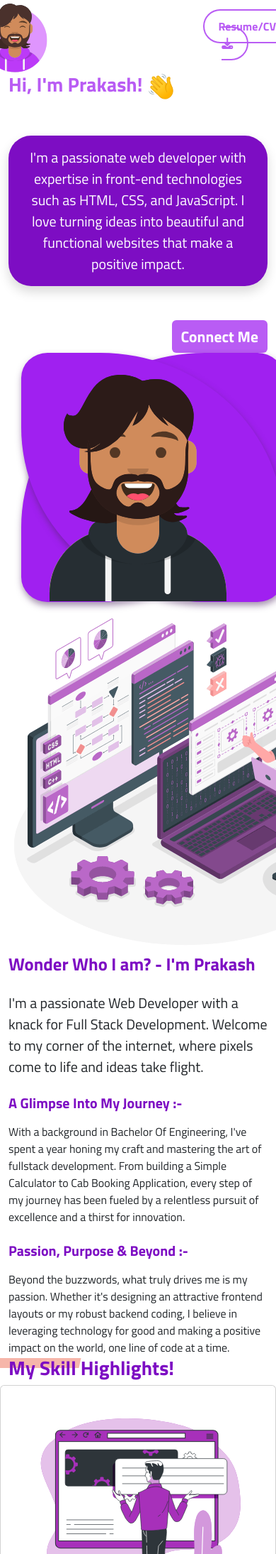
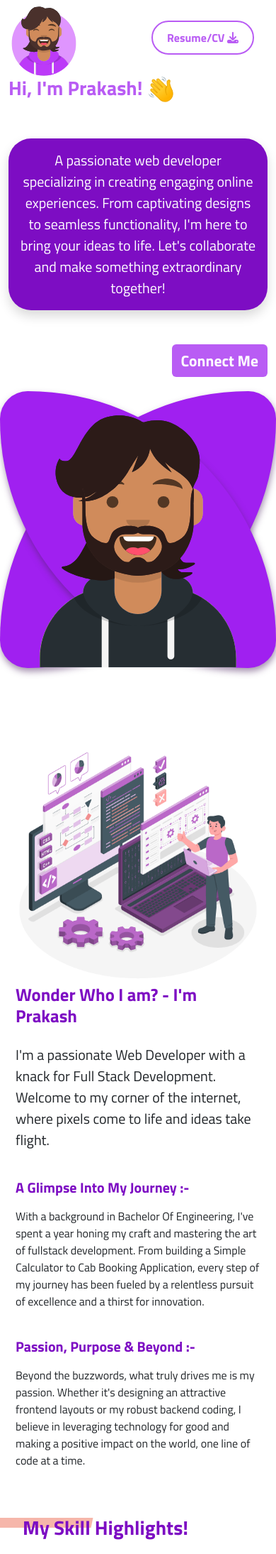
Before and after one commit to praghu-b/Static-Portfolio, a Node server app: page / in a window 390 px wide; the page is wider, and only the part inside the window is pictured. Shown: the top 2189 px of that part at 71% size. Run offline with Node 20, Linux system fonts and the light colour scheme; some libraries are stand-ins or nearby versions.

Commit message:
Responsive View Ready

```diff
--- a/app.js
+++ b/app.js
@@ -1,12 +1,57 @@
+require('dotenv').config()
+const express = require('express')
+const nodemailer = require('nodemailer')
+const bodyParser = require('body-parser')
 
-const express = require('express')
 const app = express()
 
+app.use(bodyParser.urlencoded({ extended: false }));
+app.use(bodyParser.json());
+
 app.set('view engine', 'ejs')
-app.use('/', express.static( __dirname + '/public'))
-app.use('/node_modules', express.static( __dirname + '/node_modules'))
+app.use('/', express.static(__dirname + '/public'))
+app.use('/node_modules', express.static(__dirname + '/node_modules'))
 app.set('views', __dirname + '/views')
 
-app.get('/', (req,res) => { res.render('index')})
+app.get('/', (req, res) => { res.render('index') })
+
+app.post('/send-email', (req, res) => {
+    const { name, email, message } = req.body;
+
+    // Create transporter
+    let transporter = nodemailer.createTransport({
+        service: 'Gmail',
+        auth: {
+            user: process.env.EMAIL_USER,
+            pass: process.env.EMAIL_PASSWORD
+        }
+    });
+
+    let html_Content = `
+    <h3>Name: ${name}</h3>
+    <h3>Email: ${email}</h3>
+    <hr>
+    <h3>Message:</h3>
+    <p>${message}</p>`
+
+    // Email data
+    let mailOptions = {
+        from: `"${name}" <${email}>`,
+        to: `${process.env.EMAIL_USER}`,
+        subject: 'New Contact Form Submission',
+        html: html_Content
+    };
+
+    // Send email
+    transporter.sendMail(mailOptions, (error, info) => {
+        if (error) {
+            console.log(error);
+            res.json({ success: false, message: 'Sorry, something went wrong. Please try again later.' });
+        } else {
+            console.log('Email sent: ' + info.response);
+            res.redirect('/?success=true#contact');
+        }
+    });
+});
 
 module.exports = app
--- a/package.json
+++ b/package.json
@@ -13,8 +13,10 @@
   "dependencies": {
     "animate.css": "^4.1.1",
     "bootstrap": "^5.3.3",
+    "dotenv": "^16.4.5",
     "ejs": "^3.1.9",
     "express": "^4.18.3",
+    "nodemailer": "^6.9.13",
     "nodemon": "^3.1.0"
   }
 }
--- a/server.js
+++ b/server.js
@@ -1,6 +1,6 @@
+require('dotenv').config()
 const app = require('./app')
-const PORT = 3000
 
-app.listen(PORT, (req,res)=>{
-    console.log(`Listening on PORT: ${PORT}`)
+app.listen( process.env.PORT, (req,res)=>{
+    console.log(`Listening on PORT: ${process.env.PORT}`)
 })
--- a/views/index.ejs
+++ b/views/index.ejs
@@ -8,24 +8,30 @@
     <!-- BOOTSTRAP CSS -->
     <link rel="stylesheet" type="text/css" href="../node_modules/bootstrap/dist/css/bootstrap.min.css">
     <link rel="stylesheet" href="../node_modules/animate.css/animate.min.css">
-    <link rel="stylesheet" type="text/css" href="assets/css/style.css">
+    <link rel="stylesheet" type="text/css" href="assets/css/responsive.css">
     <link href="https://cdnjs.cloudflare.com/ajax/libs/font-awesome/5.15.4/css/all.min.css" rel="stylesheet">
     <link rel="stylesheet" type="text/css" href="assets/css/animate.css">
+
+    <style>
+        /* Adjust styles as needed */
+    </style>
 </head>
 
-<body>
+<body class="">
+
+    <div class="black-shade" id="black-shade" style="display: none;"></div>
 
     <!-- <%- include('partials/header') -%> -->
 
     <section class="hero-section bg-white d-flex justify-content-center align-items-center">
         <div class="container-fluid align-content-between">
-            <div class="row">
+            <div class="row hero-top">
                 <div class="col-12 d-flex justify-content-between align-items-center text-center">
-                    <div class="col-3 d-flex justify-content-center align-items-center">
-                        <img src="assets/images/avatar/avatar-top.svg" class="me-3" style="width: 100px;" alt="">
-                        <h2 class="fw-bold text-white">hello there !</h2>
+                    <div class="col-6 col-lg-3 d-flex justify-content-sm-center align-items-center">
+                        <img src="assets/images/avatar/avatar-top.svg" class="" style="width: 100px;" alt="">
+                        <h2 class="fw-bold d-lg-block d-none text-black">hello there !</h2>
                     </div>
-                    <div class="col-3">
+                    <div class="col-6 col-lg-3 align-items-center">
                         <a href="assets/docs/Resume2.pdf" download="Prakash_Resume" class="btn-2">
                             Resume/CV <i class="fas fa-download"></i>
                         </a>
@@ -37,17 +43,18 @@
                     <h2 class="text-purple-4 fs-1 fw-bold mb-5">Hi, I'm Prakash!
                         <img src="assets/icons/wave-hand.svg" width="40px" alt="">
                     </h2>
-                    <p class="bg-purple-2 text-white rounded-5 p-3 mb-5 fs-5 text-center shadow">I'm a passionate web developer with expertise in
-                        front-end technologies such as HTML, CSS, and JavaScript. I love turning ideas into beautiful
-                        and functional websites that make a positive impact. </p>
+                    <p class="bg-purple-2 text-white rounded-5 p-3 fs-5 mb-5 text-center shadow">
+                        A passionate web developer specializing in creating engaging online experiences. From captivating designs to seamless functionality, I'm here to bring your ideas to life. Let's collaborate and make something extraordinary together!
+                    </p>
                     <div class="col-lg-12 d-flex justify-content-end">
                         <button class="bg-purple-4 btn btn-rounded text-white fs-4 fw-bold">Connect Me</button>
                     </div>
                 </div>
-                <div class="col-12 col-lg-5 text-center animate__animated animate__fadeInRight">
+                <div
+                    class="col-12 img-bg-whole d-flex justify-content-center align-items-center col-lg-5 text-center animate__animated animate__fadeInRight">
                     <span class="img-bg"></span>
                     <span class="img-bg-2"></span>
-                    <img class="img" src="assets/images/avatar/avatar-hero.svg" width="90%" alt="">
+                    <img class="img" src="assets/images/avatar/avatar-hero.svg" width="100%" alt="">
                 </div>
             </div>
         </div>
@@ -58,17 +65,23 @@
             <!-- <h1 class="h1 text-purple-2 fw-bold m-lg-5">About Me</h1> -->
             <div class="row d-flex justify-content-between align-items-center">
                 <div class="col-lg-6 col-12">
-                    <img src="assets/gifs/about.gif" alt="">
+                    <img src="assets/gifs/about.gif" width="100%" alt="">
                 </div>
                 <div class="col-lg-6 col-12">
                     <h2 class="h2 text-purple-2 fw-bold mb-4">Wonder Who I am? - I'm Prakash</h2>
-                    <p class="fs-5 ps-lg-5">I'm  a passionate Web Developer with a knack for Full Stack Development. Welcome to my corner of the internet, where pixels come to life and ideas take flight.</p>
+                    <p class="fs-5 ps-lg-5">I'm a passionate Web Developer with a knack for Full Stack Development.
+                        Welcome to my corner of the internet, where pixels come to life and ideas take flight.</p>
                     <br>
                     <h5 class="fw-bold mb-3 text-purple-2">A Glimpse Into My Journey :-</h5>
-                    <p class="ps-lg-5">With a background in Bachelor Of Engineering, I've spent a year honing my craft and mastering the art of fullstack development. From building a Simple Calculator to Cab Booking Application, every step of my journey has been fueled by a relentless pursuit of excellence and a thirst for innovation.</p>
+                    <p class="ps-lg-5">With a background in Bachelor Of Engineering, I've spent a year honing my craft
+                        and mastering the art of fullstack development. From building a Simple Calculator to Cab Booking
+                        Application, every step of my journey has been fueled by a relentless pursuit of excellence and
+                        a thirst for innovation.</p>
                     <br>
                     <h5 class="fw-bold mb-3 text-purple-2">Passion, Purpose & Beyond :-</h5>
-                    <p class="ps-lg-5">Beyond the buzzwords, what truly drives me is my passion. Whether it's designing an attractive frontend layouts or my robust backend coding, I believe in leveraging technology for good and making a positive impact on the world, one line of code at a time.</p>
+                    <p class="ps-lg-5">Beyond the buzzwords, what truly drives me is my passion. Whether it's designing
+                        an attractive frontend layouts or my robust backend coding, I believe in leveraging technology
+                        for good and making a positive impact on the world, one line of code at a time.</p>
                 </div>
             </div>
         </div>
@@ -77,7 +90,7 @@
     <section class="skills d-flex align-items-center" id="skills">
         <div class="container">
             <h1 class="h1 text-purple-2 fw-bold m-lg-5">My Skill Highlights!</h1>
-            <div class="row d-flex justify-content-around align-items-top text-center">
+            <div class="row gy-5 d-flex justify-content-around align-items-top text-center">
                 <div class="col-lg-3 card">
                     <img class="card-img-top p-2" src="assets/images/skills/frontend.svg" alt="">
                     <div class="card-body">
@@ -141,9 +154,9 @@
 
     <section class="projects my-5 d-flex align-items-center" id="projects">
         <div class="container">
-            <h1 class="h1 text-purple-2 fw-bold m-lg-5">My Projects & Practices!</h1>
-            <div class="row d-flex justify-content-around align-items-center">
-                <div class="col-lg-5 my-3 card bg-purple-light-light">
+            <h1 class="h1 text-purple-2 fw-bold m-lg-5">Projects & Practices!</h1>
+            <div class="row gy-4 d-flex justify-content-around align-items-center">
+                <div class="col-lg-5 card bg-purple-light-light">
                     <img src="assets/images/projects/droptaxiride.png" alt=""
                         class="card-img-top p-none mt-3 rounded-2">
                     <div class="card-body">
@@ -152,7 +165,7 @@
                         </p>
                     </div>
                 </div>
-                <div class="col-lg-5 my-3 card bg-purple-light-light">
+                <div class="col-lg-5 card bg-purple-light-light">
                     <img src="assets/images/projects/ticket.png" alt="" class="card-img-top p-none mt-3 rounded-2">
                     <div class="card-body">
                         <h5 class="card-title fw-bold">Integrated Ticketing System</h5>
@@ -160,19 +173,62 @@
                         </p>
                     </div>
                 </div>
-                <div class="col-lg-5 my-3 card bg-purple-light-light">
+                <div class="col-lg-5 card bg-purple-light-light">
                     <img src="assets/images/projects/weather.png" alt="" class="card-img-top p-none mt-3 rounded-2">
                     <div class="card-body">
                         <h5 class="card-title fw-bold">Weather Application</h5>
                         <p class="card-text"><span class="fw-bold text-purple-2">Practice</span> - Weather Report</p>
                     </div>
                 </div>
-                <div class="col-lg-5 my-3 card bg-purple-light-light">
+                <div class="col-lg-5 card bg-purple-light-light">
                     <img src="assets/images/projects/youtube.png" alt="" class="card-img-top p-none mt-3 rounded-2">
                     <div class="card-body">
                         <h5 class="card-title fw-bold">Youtube Clone</h5>
                         <p class="card-text"><span class="fw-bold text-purple-2">Practice</span> - Recreating Youtube
                         </p>
+                    </div>
+                </div>
+            </div>
+        </div>
+    </section>
+
+    <section class="contact d-flex justify-content-center align-items-center" id="contact">
+        <div class="container">
+            <h1 class="h1 text-purple-2 fw-bold">Contact Me</h1>
+            <div class="row justify-content-between align-items-center">
+                <div class="col-12 d-flex justify-content-center">
+                    <div class="col-lg-4 col-12 card text-center popup" id="popup" style="display: none;">
+                        <a class="close" id="close">X</a>
+                        <h4 class="card-title">Email Sent Successfully <img src="assets/icons/check.png"
+                                style="width: 40px;"></h4>
+                        <p class="card-text">You're message has been sent successfully.</p>
+                    </div>
+                </div>
+                <div class="col-lg-6">
+                    <img src="assets/gifs/contact.gif" width="100%" alt="">
+                </div>
+                <div class="col-lg-6 justify-content-center">
+                    <div class="contact-form-card bg-purple-gradient">
+                        <h3 class="text-center fw-bolder mb-4">Have Queries?</h3>
+                        <form action="/send-email" method="POST">
+                            <div class="form-group mb-3">
+                                <label class="fw-bold mb-3" for="name">Name</label>
+                                <input type="text" class="form-control" placeholder="Your Name" id="name" name="name"
+                                    required>
+                            </div>
+                            <div class="form-group mb-3">
+                                <label class="fw-bold mb-3" for="email">Email</label>
+                                <input type="email" class="form-control" placeholder="Your Email" id="email"
+                                    name="email" required>
+                            </div>
+                            <div class="form-group mb-3">
+                                <label class="fw-bold mb-3" for="message">Message</label>
+                                <textarea class="form-control" placeholder="What you wanna say?" id="message"
+                                    name="message" rows="3" required></textarea>
+                            </div>
+                            <button type="submit"
+                                class="btn text-right btn-hover btn-outline-white fs-5 fw-bold">Submit</button>
+                        </form>
                     </div>
                 </div>
             </div>
@@ -188,6 +244,24 @@
 
         <script>
 
+            document.addEventListener('DOMContentLoaded', function () {
+                // Check if URL contains 'success' attribute
+                const urlParams = new URLSearchParams(window.location.search);
+                const success = urlParams.get('success');
+
+                if (success === 'true') {
+                    // Display the popup card
+                    const popupCard = document.getElementById('popup');
+                    const shade = document.getElementById('black-shade');
+                    popupCard.style.display = 'block';
+                    shade.style.display = 'block';
+
+                    const closeButton = document.getElementById('close');
+                    closeButton.addEventListener('click', function () {
+                        window.location.href = '/';
+                    })
+                }
+            });
         </script>
 </body>
 
--- a/views/partials/footer.ejs
+++ b/views/partials/footer.ejs
@@ -2,13 +2,13 @@
     <div class="container">
         <div class="row justify-content-center align-items-center text-center">
             <div class="col-12 footer-cta d-lg-flex justify-content-between align-items-center text-center">
-                <div class="col-lg-3">
+                <div class="col-lg-3 cta-col-1">
                     <h2 class="fw-bold">Start a project</h2>
                 </div>
-                <div class="col-lg-5">
+                <div class="col-lg-5 cta-col-2">
                     <p class="fw-bold fs-5">Join Forces to Create Something Remarkable!</p>
                 </div>
-                <div class="col-lg-3">
+                <div class="col-lg-3 cta-col-3">
                     <a href="mailto:prakashbalan555@gmail.com"
                         class="btn btn-hover btn-outline-white fs-5 fw-bold">Let's Connect</a>
                 </div>
```
Also changed, not shown: public/assets/css/responsive.css (added), public/assets/css/style.css (deleted), public/assets/gifs/contact.gif (added), public/assets/icons/check.png (added), 2 other files.
